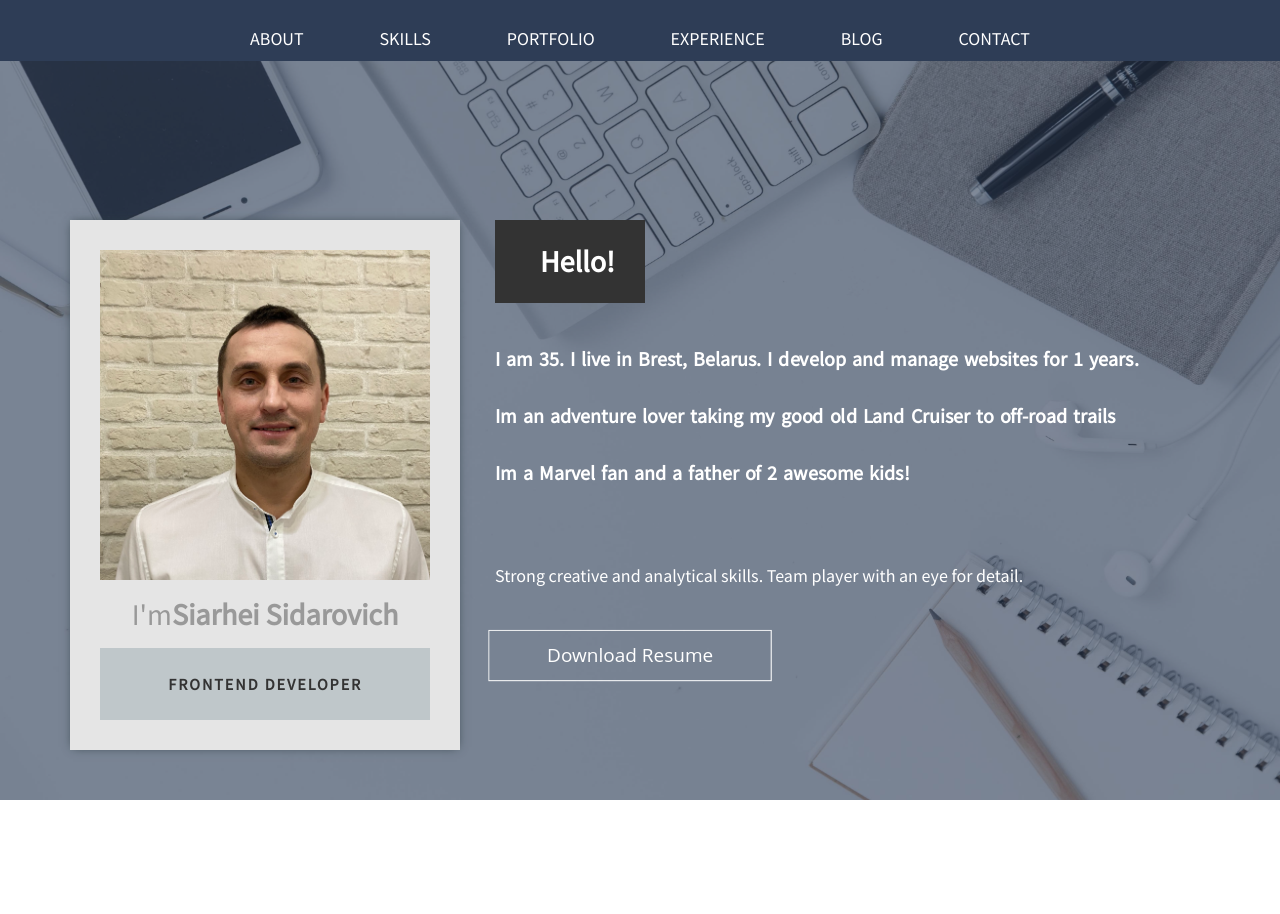
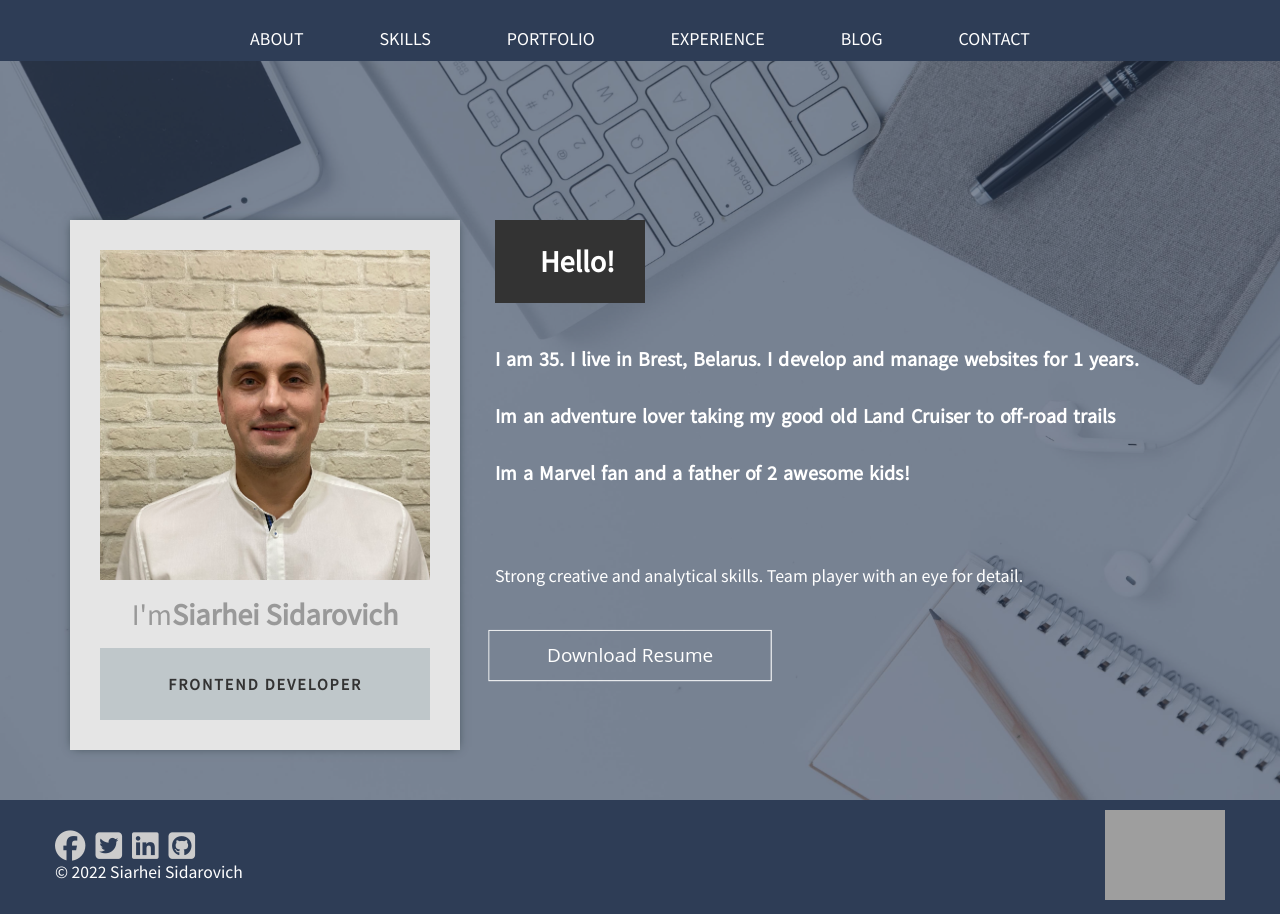
Before and after one commit to Serhio348/rsschool-cv, a plain HTML site: page index.html in a window 1280 px wide. Before the commit the page ends 800 px from the top, so only its background shows below. Drawn offline with Linux system fonts and the light colour scheme; grey boxes are pictures that could not be loaded.

Commit message:
feat:add footer

```diff
--- a/index.html
+++ b/index.html
@@ -13,7 +13,10 @@
       href="https://fonts.googleapis.com/css2?family=Source+Sans+Pro:ital,wght@0,400;1,700&display=swap"
       rel="stylesheet"
     />
-
+    <script
+      src="https://kit.fontawesome.com/2d76653e78.js"
+      crossorigin="anonymous"
+    ></script>
     <title>CV#3</title>
   </head>
   <body>
@@ -60,6 +63,27 @@
         </div>
       </section>
     </main>
+    <footer>
+      <div class="footer">
+          <div class="footer-container">
+              <div class="footer-wrap">
+                  <div class="footer-logo">
+                      <ul class="footer-logo-item">
+                          <li><a href="https://www.facebook.com/" class="fab fa-facebook" id="facebook"></a></a></li>
+                          <li><a href="https://twitter.com/" class="fab fa-twitter-square" id="twitter"></a></li>
+                          <li><a href="https://ru.linkedin.com/" class="fab fa-linkedin" id="linkedin"></a></li>
+                          <li><a href="https://github.com/" class="fab fa-github-square" id="github"></a></li>
+                        </ul>
+                      <div class="footer-author">
+                          <p>© 2022 Siarhei Sidarovich</p>
+                      </div>
+                  </div>
+                  <a href="https://rs.school/js/"><img src="https://rs.school/images/rs_school_js.svg"></a>
+              </div>
+          </div>
+      </div>
+
+  </footer>
     <script src="./scripts/index.js"></script>
   </body>
 </html>
--- /dev/null
+++ b/styles/footer.css
@@ -0,0 +1,89 @@
+.footer {
+  padding: 10px 0 10px;
+  display: flex;
+  align-items: center;
+  justify-content: center;
+  background-color: rgba(46, 61, 86, 1);
+  z-index: 223;
+}
+
+.footer-wrap {
+  display: flex;
+  align-items: center;
+  width: 1170px;
+ justify-content: space-between;
+}
+
+.footer-logo-item {
+  list-style: none;
+  display: flex;
+  align-items: center;
+  }
+
+.footer-author {
+  font-family: 'Source Sans Pro';
+  font-size: 1.1rem;
+  font-style: normal;
+  font-weight: 400;
+  letter-spacing: 0em;
+  text-align: center;
+  color: #ffffff;
+  }
+#facebook {
+  font-size: 1.9rem;
+  color: rgba(204, 204, 204, 1);
+  margin: 0 10px 0 0;
+}
+#facebook:hover {
+    color:  #696969;
+    animation: shake 0.5s;
+    animation-iteration-count: infinite;
+}
+#twitter {
+  font-size: 1.9rem;
+  color: rgba(204, 204, 204, 1);
+  margin: 0 10px 0 0;
+}
+#twitter:hover{
+    color:  #696969;
+    animation: shake 0.5s;
+    animation-iteration-count: infinite;
+}
+#linkedin {
+  font-size: 1.9rem;
+  color: rgba(204, 204, 204, 1);
+  margin: 0 10px 0 0;
+}
+#linkedin:hover {
+    color:  #696969;
+    animation: shake 0.5s;
+    animation-iteration-count: infinite;
+}
+#github {
+  font-size: 1.9rem;
+  color: rgba(204, 204, 204, 1);
+  margin: 0 10px 0 0;
+}
+
+#github:hover {
+    color:  #696969;
+    animation: shake 0.5s;
+    animation-iteration-count: infinite;
+}
+@keyframes shake {
+    0% { transform: translate(1px, 1px) rotate(0deg); }
+    10% { transform: translate(-1px, -2px) rotate(-10deg); }
+    20% { transform: translate(-3px, 0px) rotate(1deg); }
+    30% { transform: translate(3px, 2px) rotate(0deg); }
+    40% { transform: translate(1px, -1px) rotate(1deg); }
+    50% { transform: translate(-1px, 2px) rotate(-10deg); }
+    60% { transform: translate(-3px, 1px) rotate(0deg); }
+    70% { transform: translate(3px, 1px) rotate(-10deg); }
+    80% { transform: translate(-1px, -1px) rotate(1deg); }
+    90% { transform: translate(1px, 2px) rotate(0deg); }
+    100% { transform: translate(1px, -2px) rotate(-10deg); }
+  }
+
+  img {
+    width: 120px;
+  }
--- a/styles/style.css
+++ b/styles/style.css
@@ -1,6 +1,7 @@
 @import url('./content.css');
 @import url('./header.css');
 @import url('./awesome.css');
+@import url('./footer.css');
 
 * {
   margin: 0;
@@ -9,17 +10,16 @@
   box-sizing: border-box;
   text-decoration: none;
 }
-.container{
+.container {
   position: relative;
   max-width: 1170px;
   height: 100vh;
   z-index: 222;
   background: transparent;
   margin: 0 auto;
-
 }
 
-@media (max-width: 1200px) {
+/* @media (max-width: 1200px) {
   html {
     font-size: 16px;
   }
@@ -281,4 +281,4 @@
   .header-nav {
     display: none;
   }
-}
+} */
```
Lines whose indentation alone changed are shown as unchanged.
